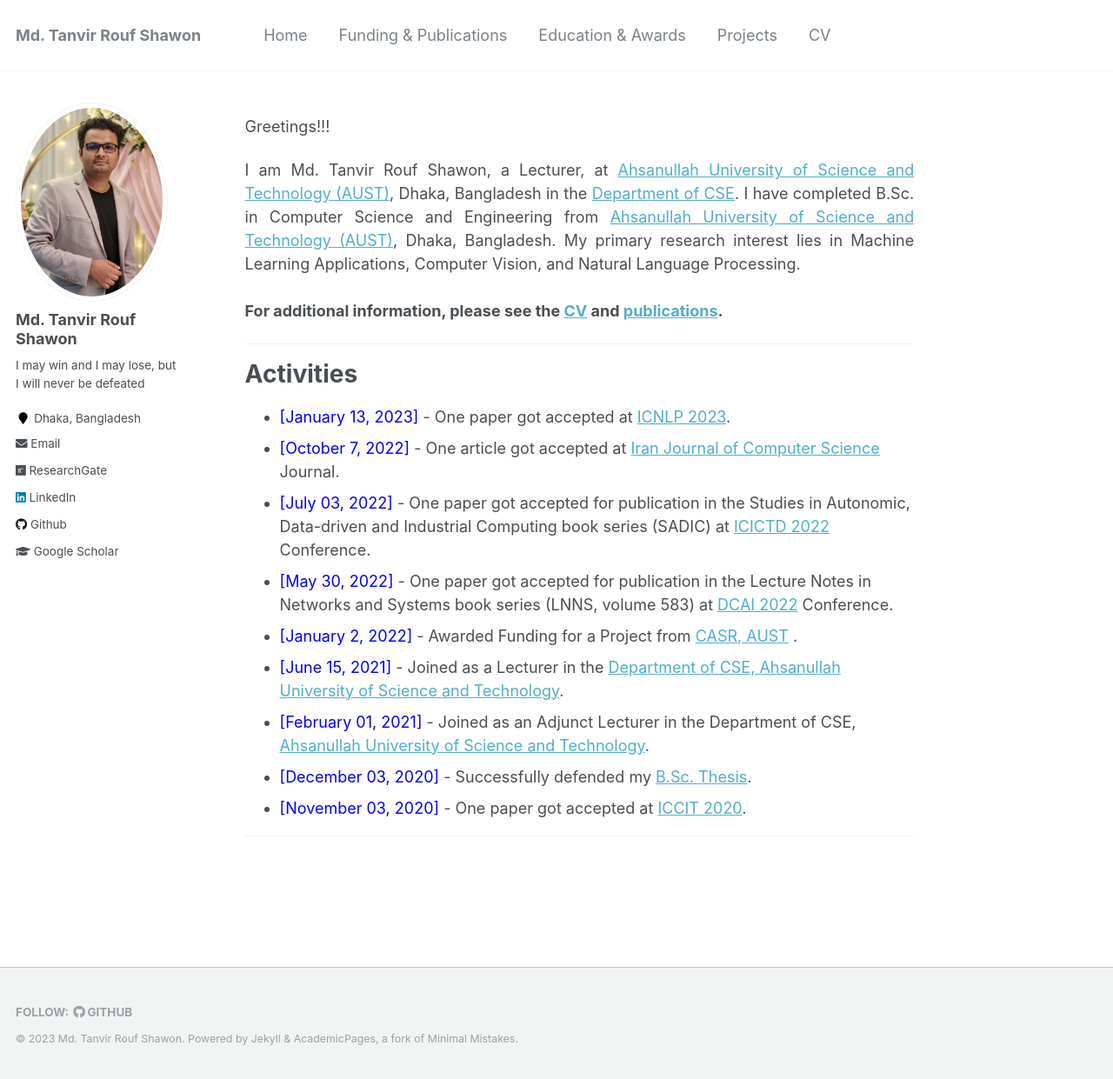
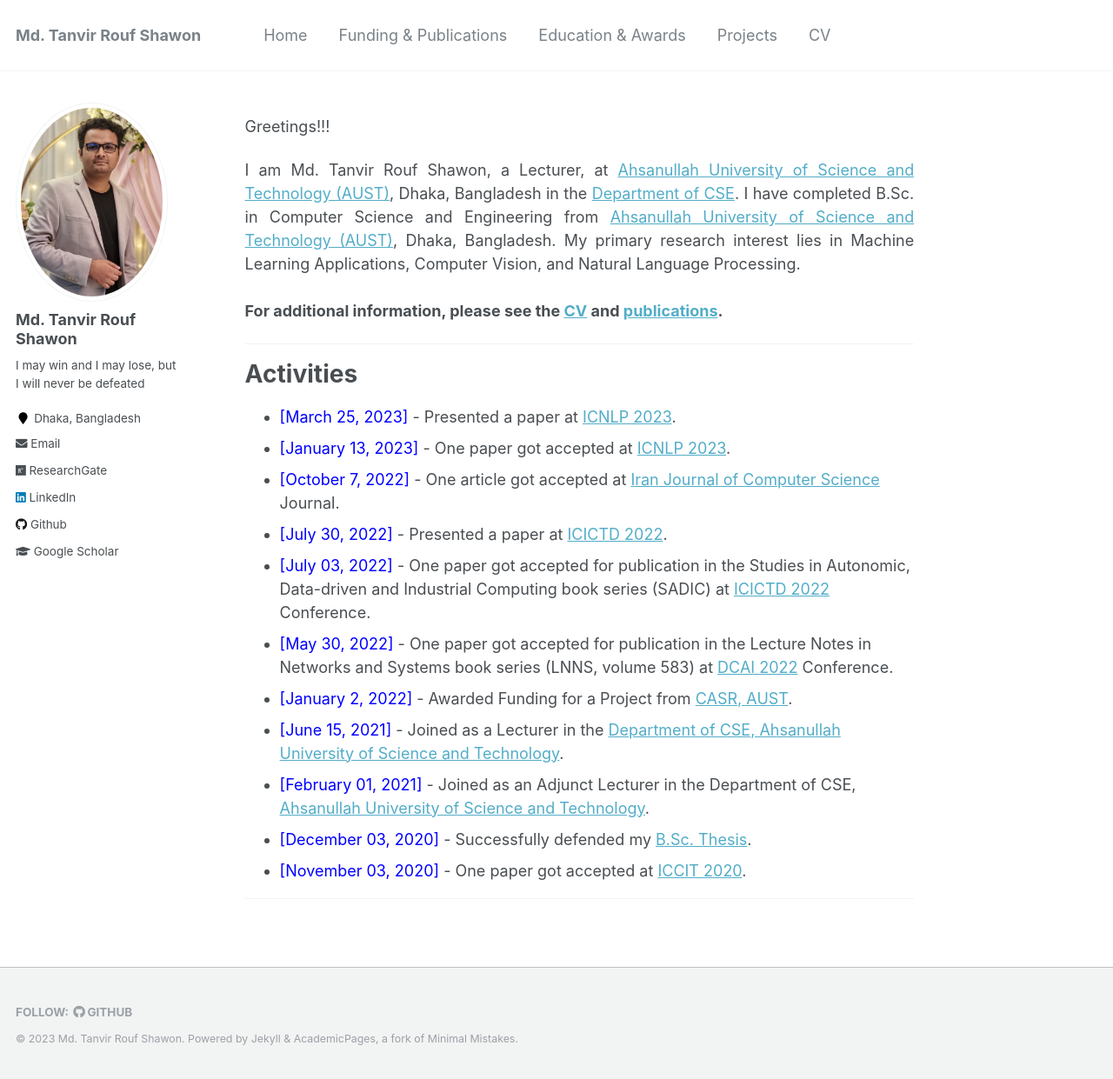
Before and after one commit to shawon-tanvir/shawon-tanvir.github.io, a Jekyll site: the page built from _pages/about.md, in a window 1280 px wide and 1241 px high. Shown: the whole window at 87% size. Built offline with Jekyll 4.4.1, drawn with Linux system fonts in a browser that asks for light colours; a script that is not in the unit is left out.

Commit message:
Update about.md

```diff
--- a/_pages/about.md
+++ b/_pages/about.md
@@ -21,11 +21,13 @@ I am Md. Tanvir Rouf Shawon, a Lecturer, at <a href="http://aust.edu/">Ahsanulla
 
 
 # Activities
+* <span style="color:Blue"> [March 25, 2023] </span> - Presented a paper at [ICNLP 2023](http://www.icnlp.net/).
 * <span style="color:Blue"> [January 13, 2023] </span> - One paper got accepted at [ICNLP 2023](http://www.icnlp.net/).
 * <span style="color:Blue"> [October 7, 2022] </span> - One article got accepted at [Iran Journal of Computer Science](https://www.springer.com/journal/42044) Journal.
+* <span style="color:Blue"> [July 30, 2022] </span> - Presented a paper at [ICICTD 2022](https://iict.kuet.ac.bd/icictd2022/).
 * <span style="color:Blue"> [July 03, 2022] </span> - One paper got accepted for publication in the Studies in Autonomic, Data-driven and Industrial Computing book series (SADIC) at [ICICTD 2022](https://iict.kuet.ac.bd/icictd2022/) Conference.
 * <span style="color:Blue"> [May 30, 2022] </span> - One paper got accepted for publication in the Lecture Notes in Networks and Systems book series (LNNS, volume 583) at [DCAI 2022](https://www.dcai-conference.net/) Conference.
-* <span style="color:Blue"> [January 2, 2022] </span> - Awarded Funding for a Project from [CASR, AUST](https://www.aust.edu/casr) .
+* <span style="color:Blue"> [January 2, 2022] </span> - Awarded Funding for a Project from [CASR, AUST](https://www.aust.edu/casr).
 * <span style="color:Blue"> [June 15, 2021] </span> - Joined as a Lecturer in the [Department of CSE, Ahsanullah University of Science and Technology](http://aust.edu/).
 * <span style="color:Blue"> [February 01, 2021] </span> - Joined as an Adjunct Lecturer in the Department of CSE, [Ahsanullah University of Science and Technology](https://www.aust.edu/).
 * <span style="color:Blue"> [December 03, 2020]  </span> - Successfully defended my [B.Sc. Thesis](https://shawon-tanvir.github.io/files/Thesis_Presentation.pdf).
```
